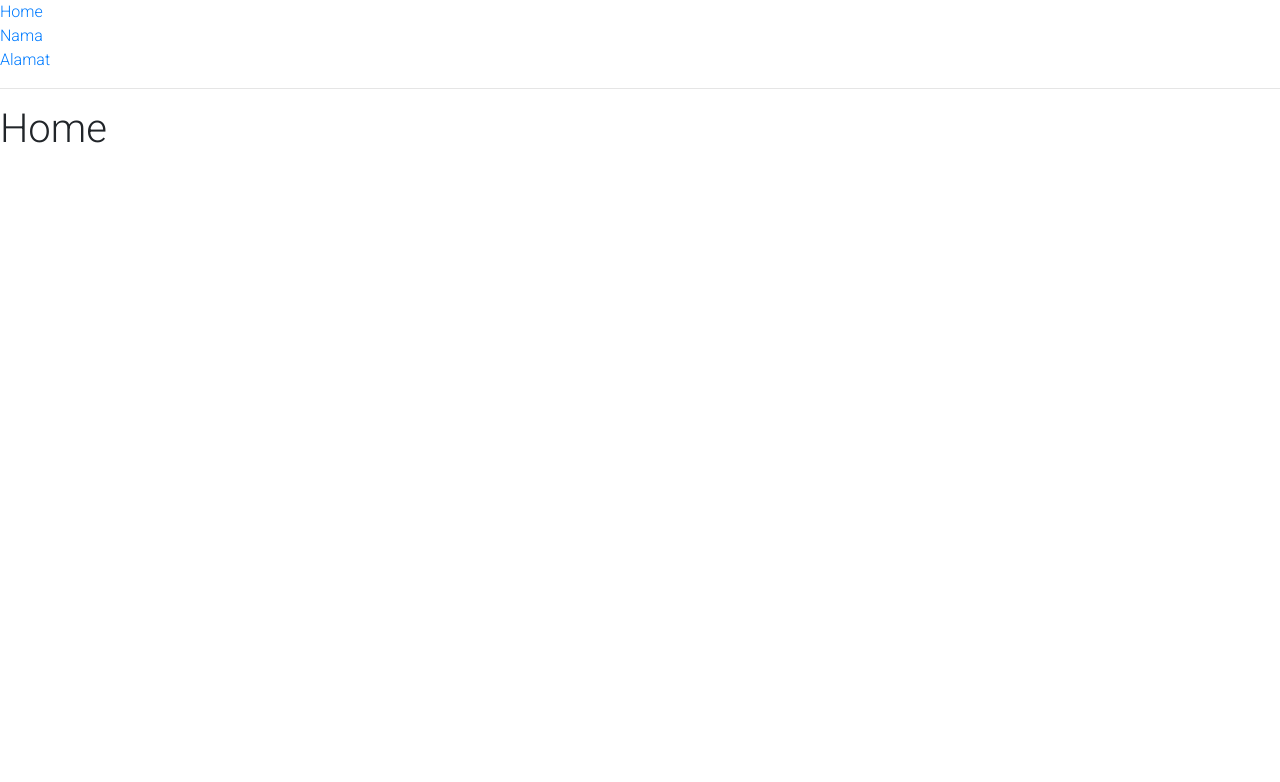
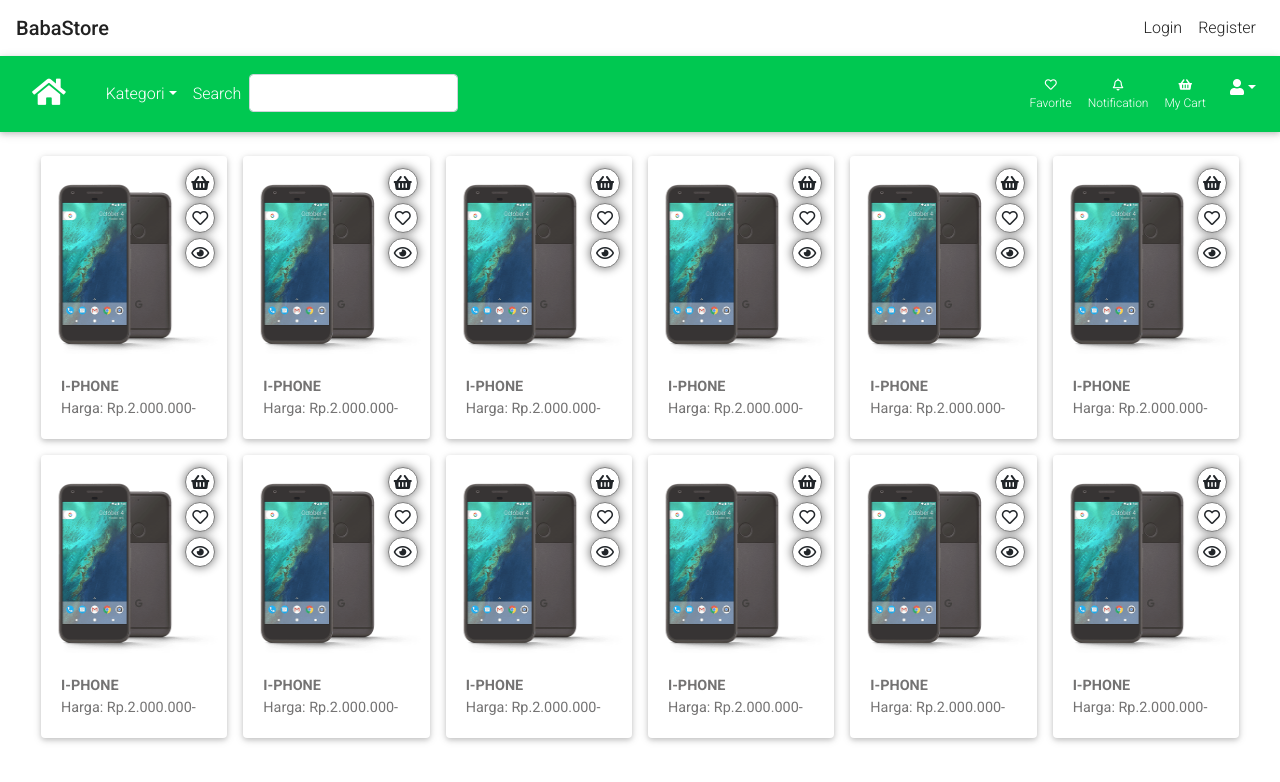
Before and after one commit to tedilesmana/Project-E-Comerces-BabaStore, a React (Create React App) app: page / in a window 1280 px wide. Shown: the top 782 px of the page. Built offline with nearby package versions, Linux system fonts and the light colour scheme.

Commit message:
finishing setting routing

```diff
--- a/package.json
+++ b/package.json
@@ -44,7 +44,9 @@
   "keywords": [],
   "author": "",
   "license": "ISC",
-  "devDependencies": {},
+  "devDependencies": {
+    "gh-pages": "^2.1.1"
+  },
   "repository": {
     "type": "git",
     "url": "git+https://github.com/tedilesmana/Project-E-Comerces-BabaStore.git"
--- a/src/App.js
+++ b/src/App.js
@@ -1,10 +1,10 @@
 import React, { Component } from 'react';
-// import Headnav from './component/template/navigasi/Headnav';
-// import Navbar from './component/template/navigasi/Navbar';
+import Headnav from './component/template/navigasi/Headnav';
+import Navbar from './component/template/navigasi/Navbar';
 // import VCart from './view/VCart';
 // import VLogin from './view/VLogin';
-// import VHome from './view/VHome.js';
-import Home from './Home';
+import VHome from './view/VHome.js';
+// import Home from './Home';
 import Alamat from './Alamat';
 import Nama from './Nama';
 import { Switch, Route, Link } from "react-router-dom";
@@ -13,19 +13,13 @@
   render() {
     return (
       <div>
-        <ul>
-          <li><Link to="/">Home</Link></li>
-          <li><Link to="Nama">Nama</Link></li>
-          <li><Link to="Alamat">Alamat</Link></li>
-        </ul>
-        <hr/>
+        <Headnav />
+        <Navbar />
         <Switch>
-          <Route path="/" exact ><Home /></Route>
+          <Route path="/" exact ><VHome /></Route>
           <Route path="/Nama"><Nama /></Route>
           <Route path="/Alamat"><Alamat /></Route>
         </Switch>
-        {/*<Headnav />*/}
-        {/*<Navbar />*/}
         {/*<Switch>*/}
           {/*<Route path="/" exact ><VHome /></Route>*/}
           {/*<Route path="/mycart"><VCart /></Route>*/}
--- a/src/component/template/navigasi/Navbar.js
+++ b/src/component/template/navigasi/Navbar.js
@@ -1,5 +1,5 @@
 import React, { Component } from "react";
-import { MDBNavbar, MDBNavbarNav, MDBNavItem, MDBNavLink, MDBNavbarToggler, MDBCollapse, MDBDropdown,
+import { MDBNavbar, MDBNavbarBrand, MDBNavbarNav, MDBNavItem, MDBNavLink, MDBNavbarToggler, MDBCollapse, MDBDropdown,
 MDBDropdownToggle, MDBDropdownMenu, MDBDropdownItem, MDBIcon } from "mdbreact";
 import '../../../style/Navbar.css';
 
@@ -15,9 +15,11 @@
 render() {
   return (
       <MDBNavbar className="bg-success" dark expand="md">
+        <MDBNavbarBrand>
           <MDBNavLink to="/">
-            <strong className="white-text"><MDBIcon icon="home" /></strong>
+            <strong className="white-text"><MDBIcon className="brand" icon="home" /></strong>
           </MDBNavLink>
+        </MDBNavbarBrand>
         <MDBNavbarToggler onClick={this.toggleCollapse} />
         <MDBCollapse id="navbarCollapse3" isOpen={this.state.isOpen} navbar>
           <MDBNavbarNav left>
@@ -41,13 +43,13 @@
           </MDBNavbarNav>
           <MDBNavbarNav right>
             <MDBNavItem>
-              <MDBNavLink className="waves-effect waves-light text-icon" to="#!">
+              <MDBNavLink className="waves-effect waves-light text-icon" to="Nama">
                 <MDBIcon far icon="heart" />
                 <div>Favorite</div>
               </MDBNavLink>
             </MDBNavItem>
             <MDBNavItem>
-              <MDBNavLink className="waves-effect waves-light text-icon" to="#!">
+              <MDBNavLink className="waves-effect waves-light text-icon" to="Alamat">
                 <MDBIcon far icon="bell" />
                 <div>Notification</div>
               </MDBNavLink>
--- a/src/style/Navbar.css
+++ b/src/style/Navbar.css
@@ -1,5 +1,9 @@
 #search{
 	display: flex;
+}
+
+.brand{
+	font-size: 30px;
 }
 
 #search .search input{
```
Also changed, not shown: 19 other files (tests, documents, lock files or other folders).
